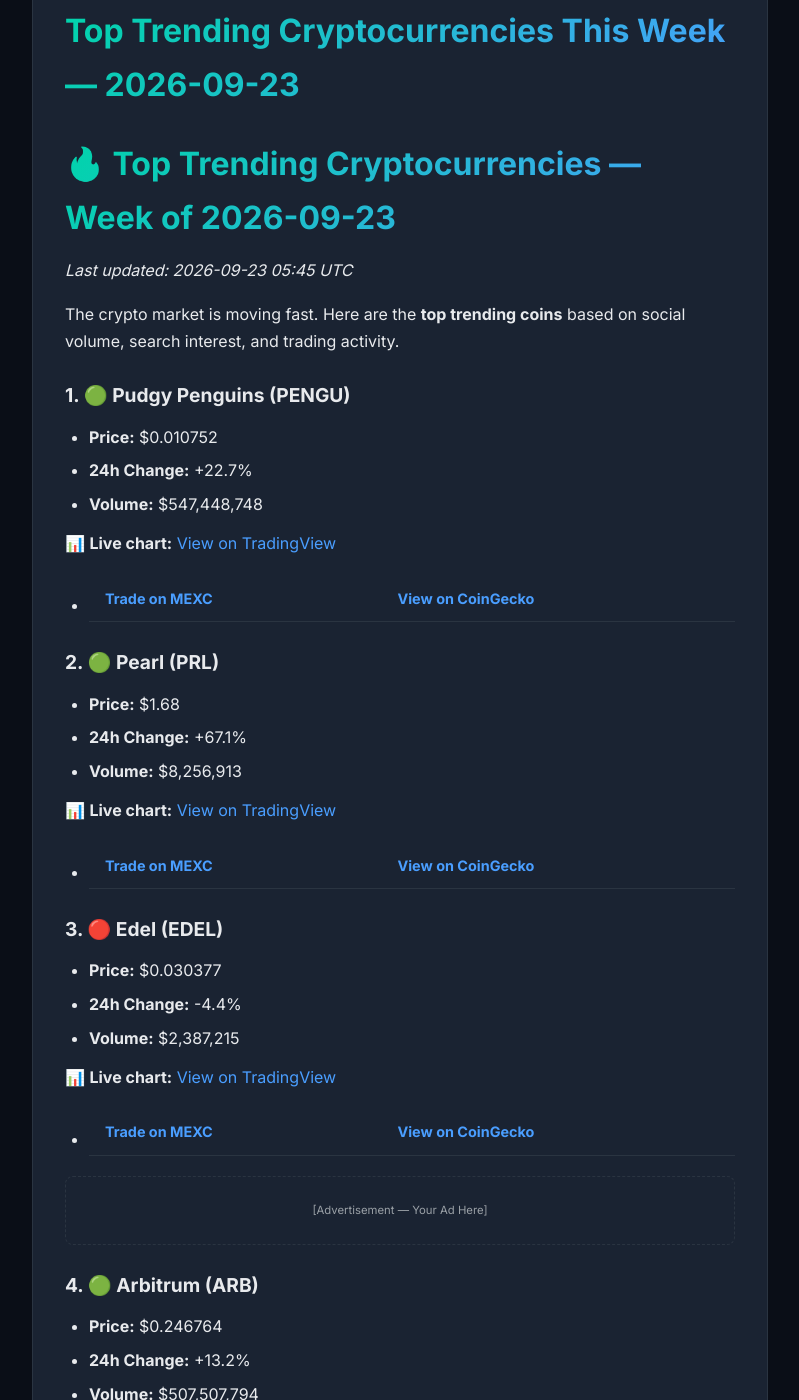
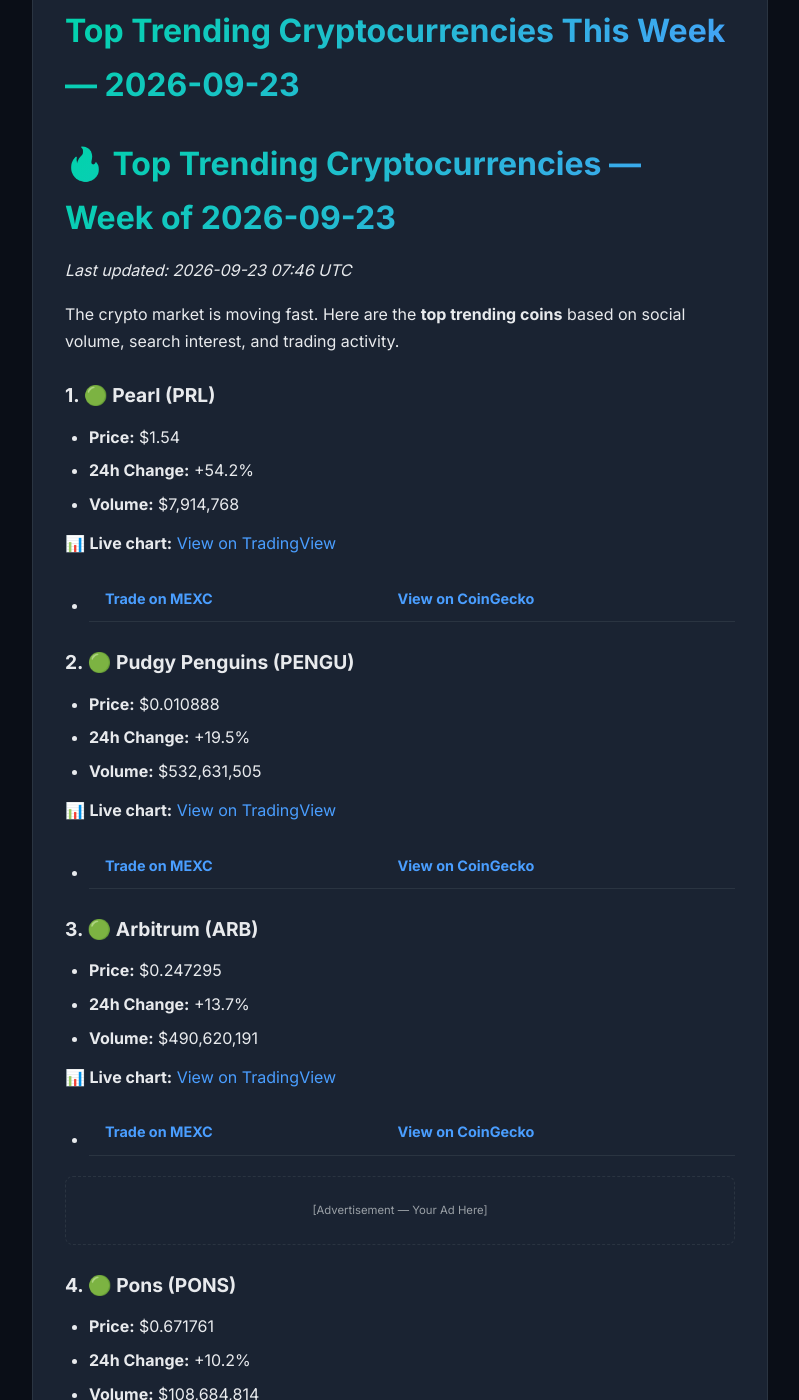
Before and after one commit to alexcipher-CRE/crypto-insights, a Jekyll site: the page built from _posts/2026-09-23-trending-coins.md, in a window 1280 px wide and 1400 px high, scrolled down 355 px. Shown: the whole window, without its empty margins (240-1039 px from the left). Built offline with Jekyll 4.4.1, drawn with Linux system fonts in a browser that asks for light colours; some of the changed text lies outside the part shown.

Commit message:
🚀 Auto-update: 10 posts

```diff
--- a/_posts/2026-09-23-trending-coins.md
+++ b/_posts/2026-09-23-trending-coins.md
@@ -6,64 +6,64 @@ tags: [crypto, trending, analysis]
 
 # 🔥 Top Trending Cryptocurrencies — Week of 2026-09-23
 
-*Last updated: 2026-09-23 05:45 UTC*
+*Last updated: 2026-09-23 07:46 UTC*
 
 The crypto market is moving fast. Here are the **top trending coins** based on social volume, search interest, and trading activity.
 
-### 1. 🟢 Pudgy Penguins (PENGU)
+### 1. 🟢 Pearl (PRL)
 
-- **Price:** $0.010752
-- **24h Change:** +22.7%
-- **Volume:** $547,448,748
+- **Price:** $1.54
+- **24h Change:** +54.2%
+- **Volume:** $7,914,768
+
+📊 **Live chart:** [View on TradingView](https://www.tradingview.com/chart/?symbol=BINANCE:PRLUSDT)
+
+- **[Trade on MEXC](https://www.mexc.com/trade/PRL_USDT?ref=YOUR_REF_ID)** | **[View on CoinGecko](https://www.coingecko.com/en/coins/pearl)**
+
+### 2. 🟢 Pudgy Penguins (PENGU)
+
+- **Price:** $0.010888
+- **24h Change:** +19.5%
+- **Volume:** $532,631,505
 
 📊 **Live chart:** [View on TradingView](https://www.tradingview.com/chart/?symbol=BINANCE:PENGUUSDT)
 
 - **[Trade on MEXC](https://www.mexc.com/trade/PENGU_USDT?ref=YOUR_REF_ID)** | **[View on CoinGecko](https://www.coingecko.com/en/coins/pudgy-penguins)**
 
-### 2. 🟢 Pearl (PRL)
+### 3. 🟢 Arbitrum (ARB)
 
-- **Price:** $1.68
-- **24h Change:** +67.1%
-- **Volume:** $8,256,913
+- **Price:** $0.247295
+- **24h Change:** +13.7%
+- **Volume:** $490,620,191
 
-📊 **Live chart:** [View on TradingView](https://www.tradingview.com/chart/?symbol=BINANCE:PRLUSDT)
+📊 **Live chart:** [View on TradingView](https://www.tradingview.com/chart/?symbol=BINANCE:ARBUSDT)
 
-- **[Trade on MEXC](https://www.mexc.com/trade/PRL_USDT?ref=YOUR_REF_ID)** | **[View on CoinGecko](https://www.coingecko.com/en/coins/pearl)**
-
-### 3. 🔴 Edel (EDEL)
-
-- **Price:** $0.030377
-- **24h Change:** -4.4%
-- **Volume:** $2,387,215
-
-📊 **Live chart:** [View on TradingView](https://www.tradingview.com/chart/?symbol=BINANCE:EDELUSDT)
-
-- **[Trade on MEXC](https://www.mexc.com/trade/EDEL_USDT?ref=YOUR_REF_ID)** | **[View on CoinGecko](https://www.coingecko.com/en/coins/edel)**
+- **[Trade on MEXC](https://www.mexc.com/trade/ARB_USDT?ref=YOUR_REF_ID)** | **[View on CoinGecko](https://www.coingecko.com/en/coins/arbitrum)**
 
 <!-- Ad Slot: Mid-Content Leaderboard -->
 <div class="ad-slot ad-leaderboard">
   <small>[Advertisement — Your Ad Here]</small>
 </div>
 
-### 4. 🟢 Arbitrum (ARB)
+### 4. 🟢 Pons (PONS)
 
-- **Price:** $0.246764
-- **24h Change:** +13.2%
-- **Volume:** $507,507,794
+- **Price:** $0.671761
+- **24h Change:** +10.2%
+- **Volume:** $108,684,814
 
-📊 **Live chart:** [View on TradingView](https://www.tradingview.com/chart/?symbol=BINANCE:ARBUSDT)
+📊 **Live chart:** [View on TradingView](https://www.tradingview.com/chart/?symbol=BINANCE:PONSUSDT)
 
-- **[Trade on MEXC](https://www.mexc.com/trade/ARB_USDT?ref=YOUR_REF_ID)** | **[View on CoinGecko](https://www.coingecko.com/en/coins/arbitrum)**
+- **[Trade on MEXC](https://www.mexc.com/trade/PONS_USDT?ref=YOUR_REF_ID)** | **[View on CoinGecko](https://www.coingecko.com/en/coins/pons)**
 
-### 5. 🟢 XRP (XRP)
+### 5. 🟢 Uniswap (UNI)
 
-- **Price:** $1.62
-- **24h Change:** +7.8%
-- **Volume:** $6,535,929,807
+- **Price:** $10.54
+- **24h Change:** +19.4%
+- **Volume:** $2,458,983,522
 
-📊 **Live chart:** [View on TradingView](https://www.tradingview.com/chart/?symbol=BINANCE:XRPUSDT)
+📊 **Live chart:** [View on TradingView](https://www.tradingview.com/chart/?symbol=BINANCE:UNIUSDT)
 
-- **[Trade on MEXC](https://www.mexc.com/trade/XRP_USDT?ref=YOUR_REF_ID)** | **[View on CoinGecko](https://www.coingecko.com/en/coins/xrp)**
+- **[Trade on MEXC](https://www.mexc.com/trade/UNI_USDT?ref=YOUR_REF_ID)** | **[View on CoinGecko](https://www.coingecko.com/en/coins/uniswap)**
 
 ## 💡 How to Buy These Coins
 
```
Also changed, not shown: _posts/2026-09-23-defi-yields.md (+13 -13 lines), _posts/2026-09-23-market-movers.md (+12 -6 lines), _posts/index.md (+1 -1 lines), api/v1/market.json (+106 -106 lines).
